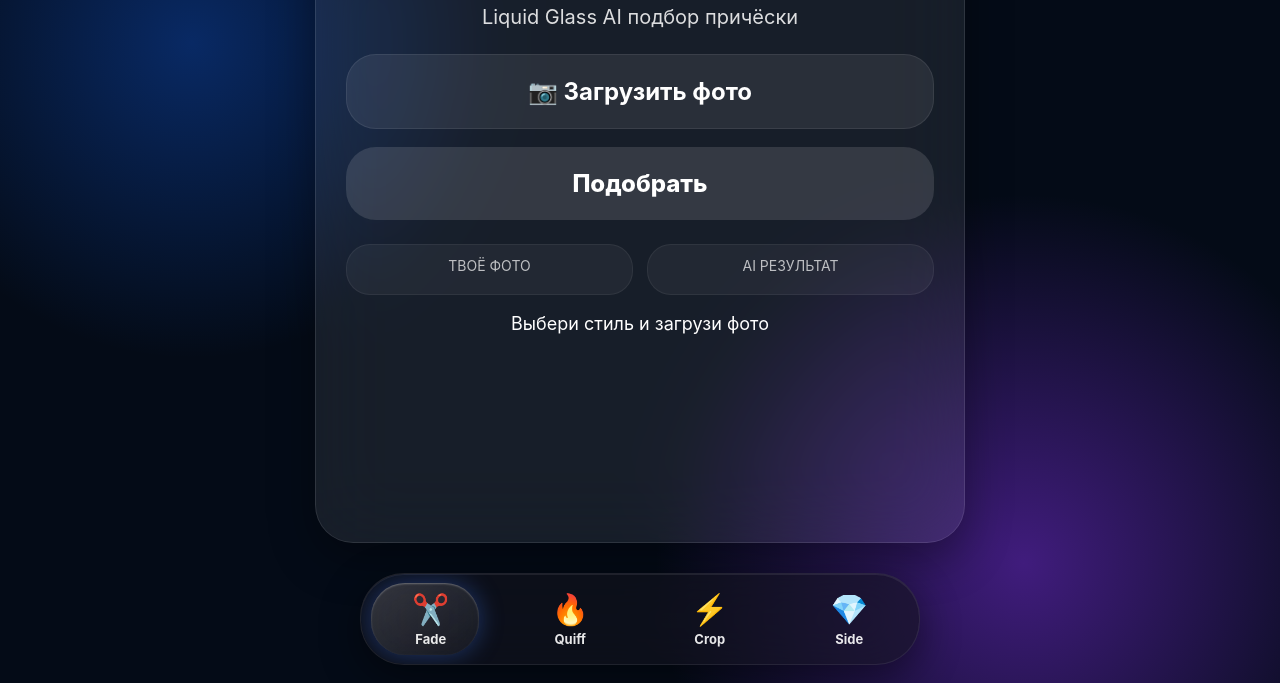
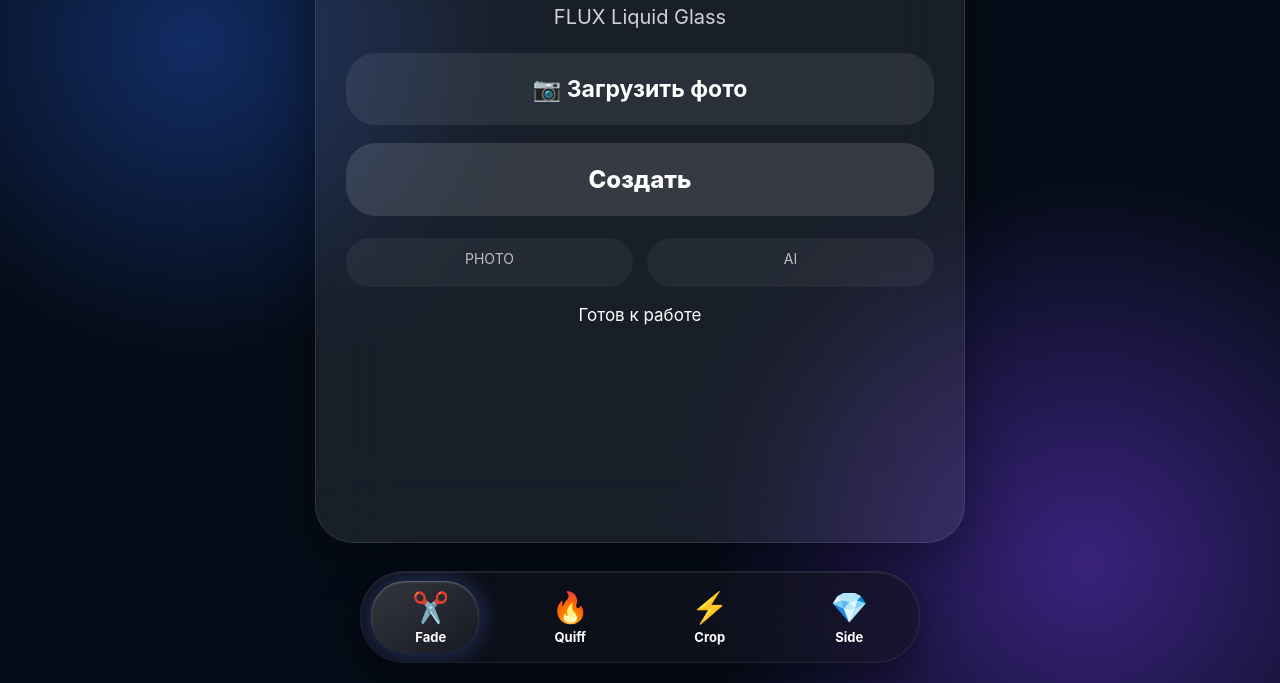
Before and after one commit to nikitaalaca/Test, a plain HTML site: page index.html in a window 1280 px wide. Shown: the part 117-800 px from the top of the page. Drawn offline with Linux system fonts and the light colour scheme.

Commit message:
Update index.html

```diff
--- a/index.html
+++ b/index.html
@@ -3,7 +3,7 @@
 <head>
 <meta charset="UTF-8">
 <meta name="viewport" content="width=device-width,initial-scale=1">
-<title>Hair AI Liquid</title>
+<title>Hair AI FLUX</title>
 
 <style>
 *{
@@ -19,9 +19,9 @@ padding:20px 20px 140px;
 display:flex;
 justify-content:center;
 background:
-radial-gradient(circle at 15% 20%,#1266ff55,transparent 25%),
-radial-gradient(circle at 80% 85%,#8d32ff70,transparent 30%),
-#040b17;
+radial-gradient(circle at 15% 20%,#2b6dff55,transparent 25%),
+radial-gradient(circle at 85% 85%,#7c3fff70,transparent 30%),
+#050c17;
 color:white;
 }
 
@@ -31,8 +31,7 @@ max-width:650px;
 padding:30px;
 border-radius:38px;
 background:rgba(255,255,255,.08);
-backdrop-filter:blur(38px);
--webkit-backdrop-filter:blur(38px);
+backdrop-filter:blur(40px);
 border:1px solid rgba(255,255,255,.1);
 box-shadow:0 15px 45px rgba(0,0,0,.35);
 }
@@ -46,9 +45,9 @@ margin-bottom:8px;
 
 .sub{
 text-align:center;
-opacity:.85;
+opacity:.8;
 font-size:20px;
-margin-bottom:25px;
+margin-bottom:24px;
 }
 
 .upload{
@@ -56,11 +55,10 @@ display:flex;
 justify-content:center;
 align-items:center;
 padding:22px;
-font-size:24px;
+font-size:23px;
 font-weight:700;
 border-radius:30px;
 background:rgba(255,255,255,.08);
-border:1px solid rgba(255,255,255,.08);
 cursor:pointer;
 margin-bottom:18px;
 }
@@ -89,14 +87,13 @@ opacity:.5;
 display:grid;
 grid-template-columns:1fr 1fr;
 gap:14px;
-margin-top:24px;
+margin-top:22px;
 }
 
 .box{
 padding:12px;
 border-radius:24px;
 background:rgba(255,255,255,.05);
-border:1px solid rgba(255,255,255,.06);
 }
 
 .title{
@@ -130,8 +127,8 @@ animation:spin 1s linear infinite;
 .status{
 margin-top:18px;
 text-align:center;
-font-size:18px;
-min-height:25px;
+font-size:17px;
+min-height:24px;
 }
 
 /* LIQUID BAR */
@@ -139,20 +136,18 @@ min-height:25px;
 .liquidBar{
 position:fixed;
 left:50%;
-bottom:18px;
+bottom:20px;
 transform:translateX(-50%);
 width:min(94%,560px);
 height:92px;
 border-radius:44px;
 background:rgba(20,20,30,.55);
 backdrop-filter:blur(35px);
--webkit-backdrop-filter:blur(35px);
 border:1px solid rgba(255,255,255,.08);
 display:flex;
 justify-content:space-around;
 align-items:center;
 overflow:hidden;
-z-index:999;
 box-shadow:
 0 12px 40px rgba(0,0,0,.45),
 inset 0 1px 0 rgba(255,255,255,.08);
@@ -160,19 +155,19 @@ inset 0 1px 0 rgba(255,255,255,.08);
 
 .pill{
 position:absolute;
+left:10px;
 width:108px;
 height:72px;
 border-radius:34px;
 background:
 linear-gradient(145deg,
 rgba(255,255,255,.16),
-rgba(255,255,255,.03));
-backdrop-filter:blur(28px);
+rgba(255,255,255,.04));
+backdrop-filter:blur(30px);
+transition:.35s cubic-bezier(.2,.9,.2,1);
 box-shadow:
 inset 0 1px 2px rgba(255,255,255,.3),
-0 0 25px rgba(70,130,255,.35);
-left:10px;
-transition:.35s cubic-bezier(.2,.9,.2,1);
+0 0 25px rgba(100,130,255,.35);
 }
 
 .tab{
@@ -182,16 +177,14 @@ width:25%;
 display:flex;
 flex-direction:column;
 align-items:center;
-justify-content:center;
+gap:4px;
+cursor:pointer;
 font-size:30px;
-cursor:pointer;
-gap:4px;
 }
 
 .tab span{
 font-size:13px;
 font-weight:700;
-opacity:.9;
 }
 </style>
 </head>
@@ -200,33 +193,33 @@ opacity:.9;
 <div class="card">
 
 <div class="logo">✨ Hair AI</div>
-<div class="sub">Liquid Glass AI подбор причёски</div>
+<div class="sub">FLUX Liquid Glass</div>
 
 <label class="upload">
 📷 Загрузить фото
 <input id="file" type="file" accept="image/*">
 </label>
 
-<button id="btn">Подобрать</button>
+<button id="btn">Создать</button>
 
 <div class="loader" id="loader"></div>
 
 <div class="grid">
 
 <div class="box">
-<div class="title">ТВОЁ ФОТО</div>
+<div class="title">PHOTO</div>
 <img id="preview">
 </div>
 
 <div class="box">
-<div class="title">AI РЕЗУЛЬТАТ</div>
+<div class="title">AI</div>
 <img id="result">
 </div>
 
 </div>
 
 <div class="status" id="status">
-Выбери стиль и загрузи фото
+Готов к работе
 </div>
 
 </div>
@@ -235,29 +228,10 @@ opacity:.9;
 
 <div class="pill" id="pill"></div>
 
-<div class="tab active"
-data-style="low fade haircut">
-✂️
-<span>Fade</span>
-</div>
-
-<div class="tab"
-data-style="quiff hairstyle">
-🔥
-<span>Quiff</span>
-</div>
-
-<div class="tab"
-data-style="french crop haircut">
-⚡
-<span>Crop</span>
-</div>
-
-<div class="tab"
-data-style="side part hairstyle">
-💎
-<span>Side</span>
-</div>
+<div class="tab" data-style="low fade haircut">✂️<span>Fade</span></div>
+<div class="tab" data-style="quiff hairstyle">🔥<span>Quiff</span></div>
+<div class="tab" data-style="french crop haircut">⚡<span>Crop</span></div>
+<div class="tab" data-style="side part hairstyle">💎<span>Side</span></div>
 
 </div>
 
@@ -265,42 +239,36 @@ data-style="side part hairstyle">
 
 const HF_TOKEN="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";
 
-const MODEL=
-"https://api-inference.huggingface.co/models/stabilityai/stable-diffusion-2-1";
+const API=
+"https://router.huggingface.co/hf-inference/models/black-forest-labs/FLUX.1-dev";
 
+let style="low fade haircut";
 let file=null;
-let style="low fade haircut";
 
 const preview=document.getElementById("preview");
 const result=document.getElementById("result");
+const loader=document.getElementById("loader");
 const status=document.getElementById("status");
-const loader=document.getElementById("loader");
 const btn=document.getElementById("btn");
 const pill=document.getElementById("pill");
 
 document.getElementById("file").onchange=e=>{
-
 file=e.target.files[0];
-
 preview.src=URL.createObjectURL(file);
 preview.style.display="block";
-
 status.innerText="Фото загружено";
-
 };
 
 document.querySelectorAll(".tab")
-.forEach((tab,index)=>{
+.forEach((tab,i)=>{
 
 tab.onclick=()=>{
 
-pill.style.left=
-(10+(index*25))+"%";
-
+pill.style.left=(10+i*25)+"%";
 style=tab.dataset.style;
 
 status.innerText=
-"Выбран: "+tab.innerText.trim();
+"Стиль: "+tab.innerText.trim();
 
 };
 
@@ -310,28 +278,24 @@ btn.onclick=generate;
 
 async function generate(){
 
-if(!file){
-alert("Загрузи фото");
-return;
-}
-
 loader.style.display="block";
 btn.disabled=true;
 
 status.innerText=
-"AI создаёт причёску...";
+"FLUX генерирует...";
 
 try{
 
 const prompt=
-`realistic portrait male,
+`ultra realistic portrait,
 ${style},
-modern haircut,
+modern hairstyle,
+barber haircut,
 photorealistic,
-high detail`;
+high quality`;
 
 const response=
-await fetch(MODEL,{
+await fetch(API,{
 method:"POST",
 headers:{
 Authorization:
@@ -341,6 +305,9 @@ Authorization:
 },
 body:JSON.stringify({
 inputs:prompt,
+parameters:{
+num_inference_steps:28
+},
 options:{
 wait_for_model:true
 }
@@ -372,7 +339,7 @@ status.innerText=
 console.log(e);
 
 status.innerText=
-"HF: модель недоступна или лимит";
+"FLUX недоступен / лимит / токен";
 
 }
 
@@ -382,5 +349,6 @@ btn.disabled=false;
 }
 
 </script>
+
 </body>
 </html>
```
